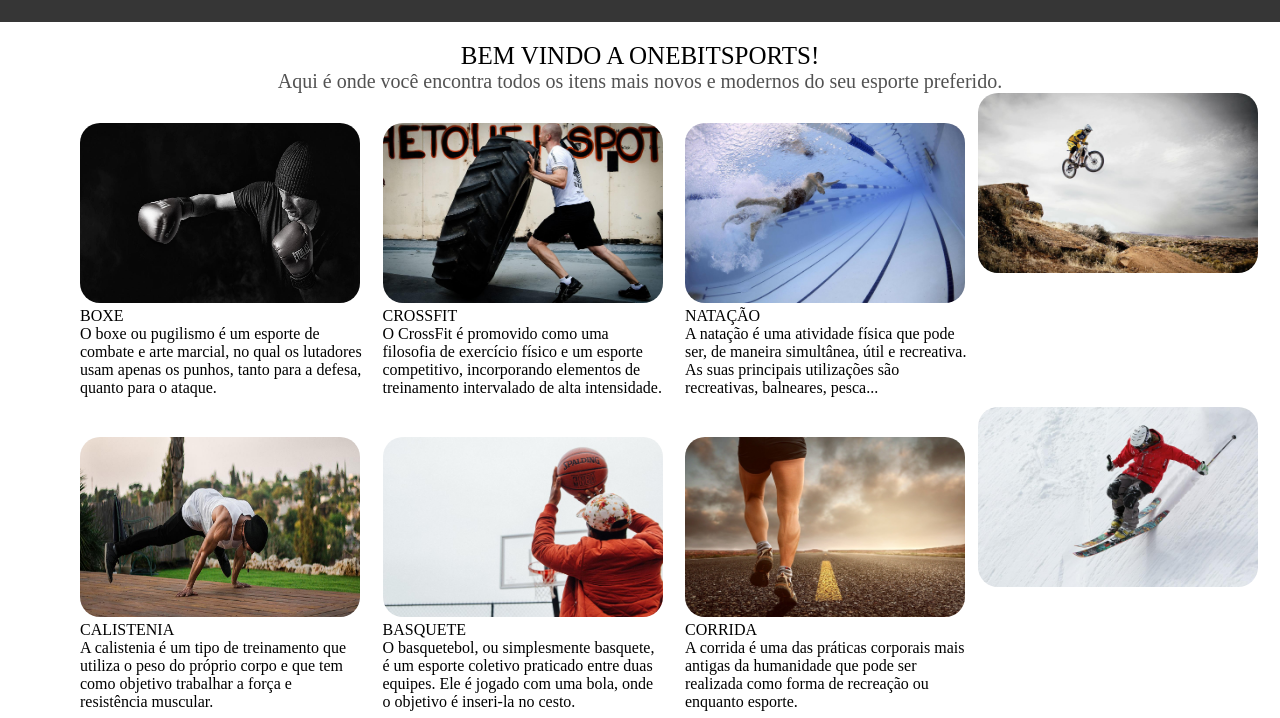
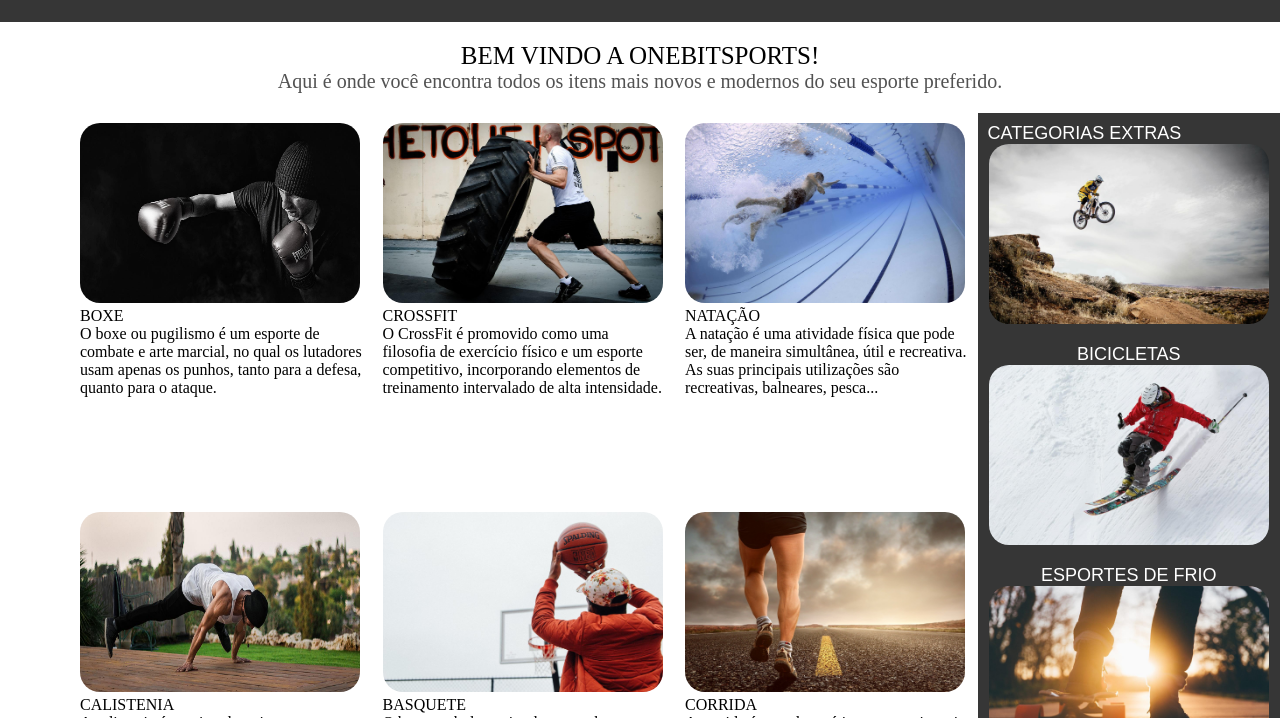
Before and after one commit to thomas622/curso-full-stalk, a plain HTML site: page cssModerno/Exercicio final grid + flexbox/index.html in a window 1280 px wide. Shown: the part 65-783 px from the top of the page. Drawn offline with Linux system fonts and the light colour scheme.

Commit message:
some changes

```diff
--- a/cssModerno/Exercicio final grid + flexbox/index.html
+++ b/cssModerno/Exercicio final grid + flexbox/index.html
@@ -70,21 +70,28 @@
                 <p>TENIS</p>
                 <p>A palavra tênis vem do francês tenez que significa jogar ou pegar. Hoje o esporte consiste em lançar e rebater a bola.</p>
             </div>
-
+            <div class="item item10">
+                <p>CATEGORIAS EXTRAS</p>
                 <div class="lateral lateral1">
                     <img src="img/bicicletas.jpg" class="sportSec">
+                    <p>BICICLETAS</p>
                 </div>
                 <div class="lateral lateral2">
                     <img src="img/esportesNaNeve.jpg" class="sportSec">
+                    <p>ESPORTES DE FRIO</p>
                  </div>
                 <div class="lateral lateral3">
                     <img src="img/skate.jpg" class="sportSec">
+                    <p>SKATE</p>
                 </div>
                 <div class="lateral lateral4">
                     <img src="img/futebolAmericano.jpg" class="sportSec">
+                    <p>FUTEBOL AMERICANO</p>
                 </div>
                 <div class="lateral lateral5">
                     <img src="img/yoga.jpg" class="sportSec">
+                    <p>YOGA</p>
+                </div>
             </div>
         </section>
 
--- a/cssModerno/Exercicio final grid + flexbox/style.css
+++ b/cssModerno/Exercicio final grid + flexbox/style.css
@@ -54,9 +54,9 @@ header{
     grid-template-columns: repeat(4,1fr);
     margin-left: 70px;
     grid-template-areas:
-    "item1  item2   item3"
-    "item4  item5   item6"
-    "item7  item8   item9";
+    "item1  item2   item3   item10"
+    "item4  item5   item6   item10"
+    "item7  item8   item9   item10";
 }
 
 .item{
@@ -90,7 +90,21 @@ header{
 .item9{
     grid-area: item9;
 }
+.item10{
+    grid-area: item10;
+    background-color: #363636;
+    color: white;
+    font: 18px Arial;
+}
 
+/* LATERAL */
+.lateral{
+    display: flex;
+    flex-direction: column;
+    align-items: center;
+    align-content: center;
+    gap: 20px;
+}
 
 .sportMain{
     width: 280px;
```
Lines whose indentation alone changed are shown as unchanged.
